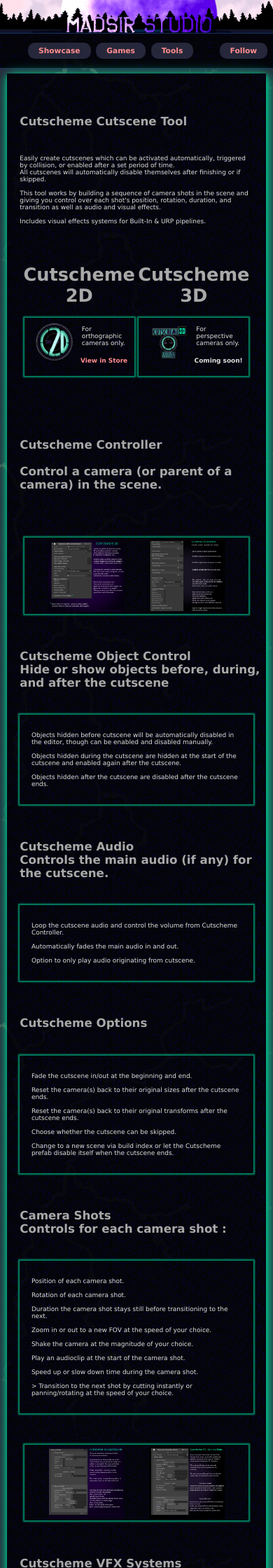
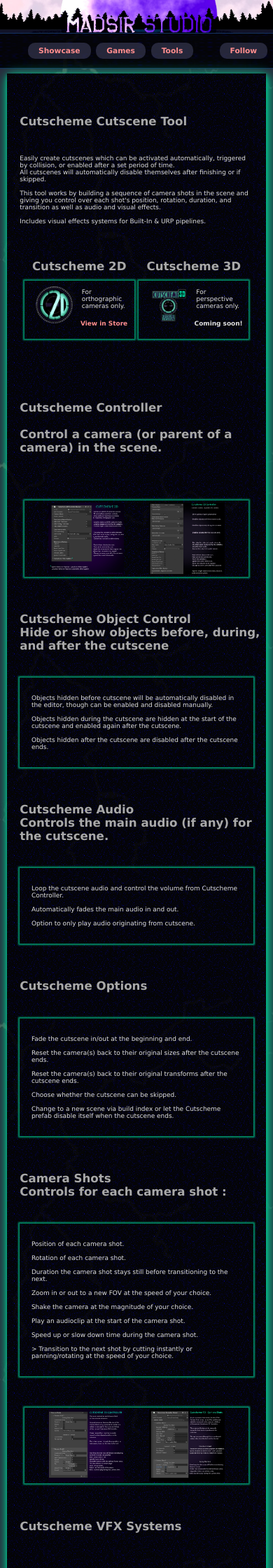
Before and after one commit to Madsir/madsirstudio.github.io, a Jekyll site: the page built from cutscheme/index.html, in a window 390 px wide. Shown: the top 2240 px of the page at 70% size. Built offline with Jekyll 4.4.1, drawn with Linux system fonts in a browser that asks for light colours.

Commit message:
Update index.html

```diff
--- a/cutscheme/index.html
+++ b/cutscheme/index.html
@@ -103,6 +103,7 @@
   margin-left: 5%;
   margin-right: 5%;
 }
+h1{font-size: 1.3em;}
 h5 {
   font-size: 0.7em;
 }
```
